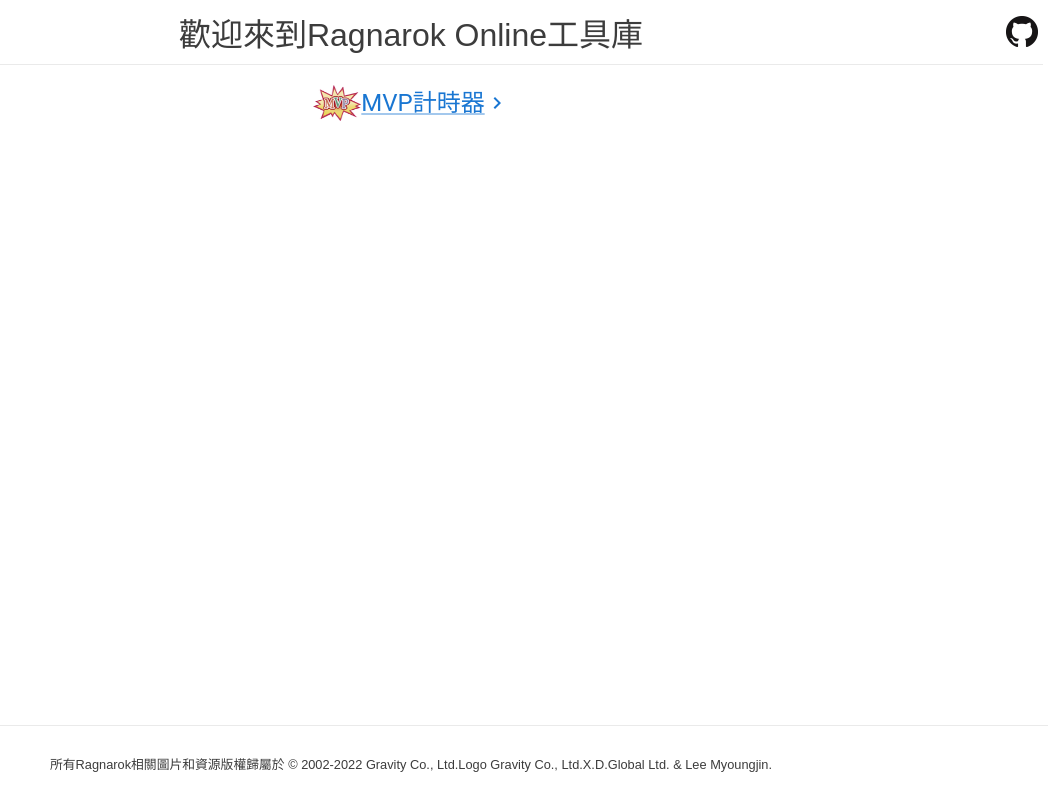
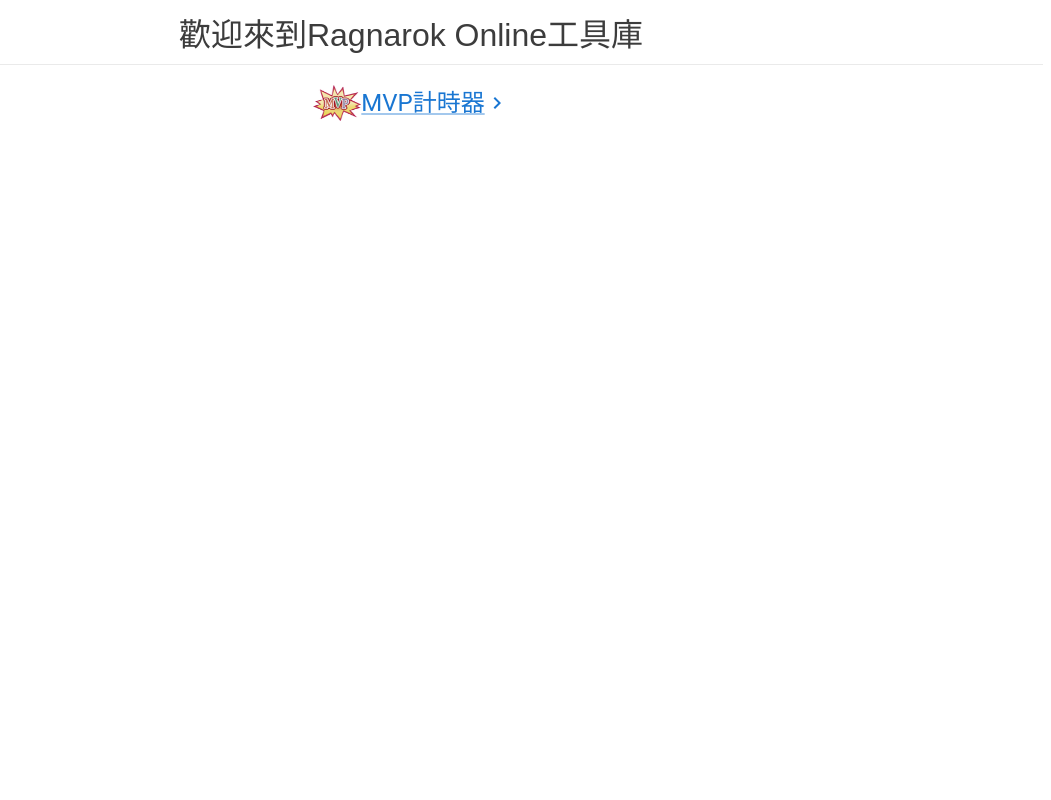
Before and after one commit to milkLisa/ro, a Next.js app: page / in a window 1280 px wide. Shown: the whole page, without its empty margins (229-1280 px from the left). Built offline with nearby package versions, Linux system fonts and the light colour scheme; a web font is replaced by a local one.

Commit message:
try deploy

```diff
--- a/src/pages/index.js
+++ b/src/pages/index.js
@@ -2,8 +2,6 @@
 import NavigateNextIcon from '@mui/icons-material/NavigateNext'
 import HtmlHead from '../components/common/HtmlHead'
 import Header from '../components/common/Header'
-import Footer from '../components/common/Footer'
-import GitHubLink from '../components/common/GitHubLink'
 
 export default function Home({ locale, intl }) {
   return (
@@ -11,9 +9,7 @@
       <HtmlHead title={ intl.home.title } />
 
       <div className="container">
-        <Header title={ intl.home.welcome }>
-          <GitHubLink />
-        </Header>
+        <Header title={ intl.home.welcome } />
 
         <main>
           <div className="list">
@@ -24,8 +20,6 @@
             </Link>
           </div>
         </main>
-
-        <Footer copyright={ intl.copyright } />
       </div>
     </>
   )
--- a/src/pages/timer/index.js
+++ b/src/pages/timer/index.js
@@ -7,7 +7,6 @@
 import { SettingsObj } from '../../constants/customData'
 import HtmlHead from '../../components/common/HtmlHead'
 import Header from '../../components/common/Header'
-import Footer from '../../components/common/Footer'
 import ScrollTopButton from '../../components/common/ScrollTopButton'
 import Content from '../../components/timer/Content'
 import SettingsDrawer from '../../components/timer/SettingsDrawer'
@@ -63,8 +62,6 @@
 
           <Content intl={ intl } settings={ settings } />
 
-          <Footer copyright={ intl.copyright }/>
-
           <SettingsDrawer
             intl          = { intl }
             isOpen        = { isOpen }
```
